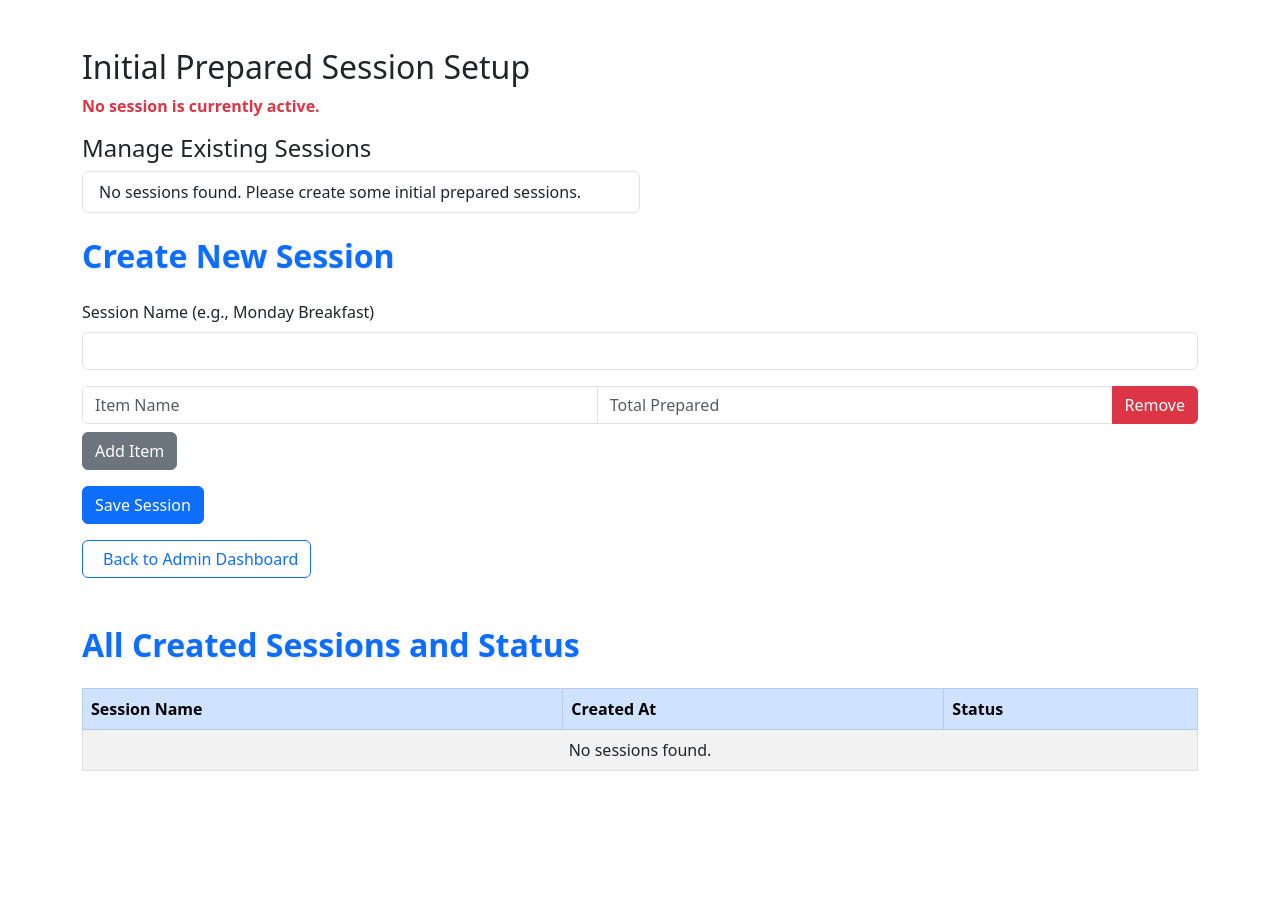
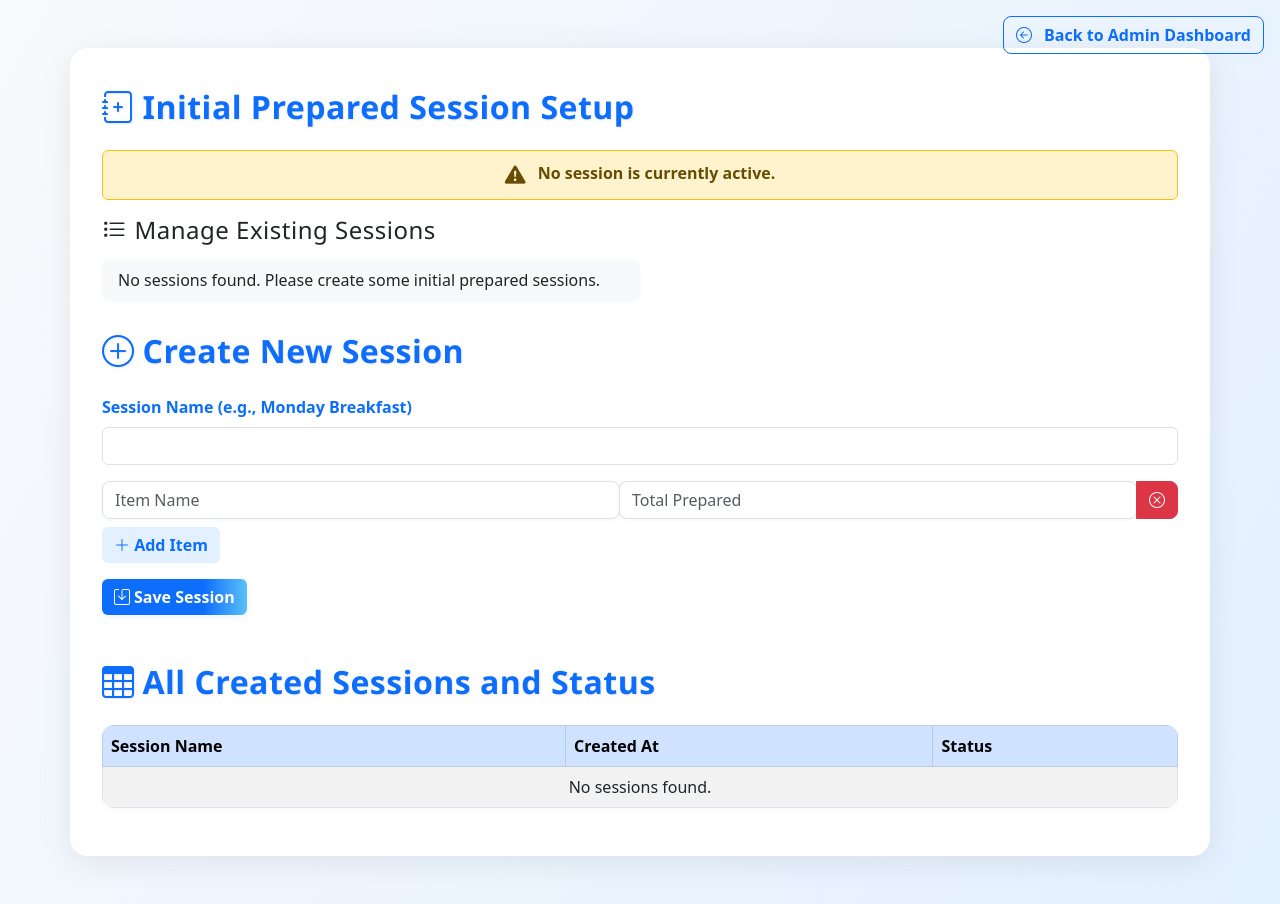
Before and after one commit to Manju050/foodTracking, a Flask app: page /admin/initial_prepared in a window 1280 px wide. Before the commit the page ends 771 px from the top, so only its background shows below. Run offline with Flask 3, Linux system fonts and the light colour scheme; a user stored in the database is signed in.

Commit message:
few changes to sessions

```diff
--- a/templates/initial_prepared.html
+++ b/templates/initial_prepared.html
@@ -6,13 +6,97 @@
   <meta name="viewport" content="width=device-width, initial-scale=1.0">
 
   <link href="https://cdn.jsdelivr.net/npm/bootstrap@5.3.0/dist/css/bootstrap.min.css" rel="stylesheet" />
+  <link rel="stylesheet" href="https://cdn.jsdelivr.net/npm/bootstrap-icons@1.10.5/font/bootstrap-icons.css">
   <style>
+    body {
+      background: linear-gradient(120deg, #f8fafc 0%, #e3f0ff 100%);
+      min-height: 100vh;
+    }
+    .container {
+      background: #fff;
+      border-radius: 18px;
+      box-shadow: 0 6px 32px rgba(0,0,0,0.08);
+      padding: 2.5rem 2rem 2rem 2rem;
+      margin-top: 3rem;
+      margin-bottom: 3rem;
+    }
     .active-session {
       font-weight: 700;
       color: #0d6efd;
       background-color: #dbe4ff;
       border-radius: 5px;
       padding: 0.3rem 0.6rem;
+      box-shadow: 0 1px 4px rgba(13,110,253,0.08);
+    }
+    .list-group-item {
+      background: #f8f9fa;
+      border: none;
+      border-radius: 8px !important;
+      margin-bottom: 0.5rem;
+      box-shadow: 0 1px 4px rgba(0,0,0,0.04);
+    }
+    .list-group-item .btn-primary {
+      background: linear-gradient(90deg, #0d6efd 70%, #5bc0f8 100%);
+      border: none;
+    }
+    .form-label {
+      font-weight: 600;
+      color: #0d6efd;
+    }
+    .input-group input {
+      border-radius: 8px !important;
+      box-shadow: 0 1px 4px rgba(0,0,0,0.04);
+    }
+    .btn-secondary {
+      background: #e3f0ff;
+      color: #0d6efd;
+      border: none;
+      font-weight: 600;
+      transition: background 0.2s;
+    }
+    .btn-secondary:hover {
+      background: #b6d4fe;
+      color: #0a58ca;
+    }
+    .btn-primary {
+      background: linear-gradient(90deg, #0d6efd 70%, #5bc0f8 100%);
+      border: none;
+      font-weight: 600;
+      box-shadow: 0 2px 8px rgba(13,110,253,0.08);
+    }
+    .btn-outline-primary {
+      border-radius: 8px;
+      font-weight: 600;
+    }
+    .table {
+      border-radius: 12px;
+      overflow: hidden;
+      background: #f8fafc;
+      box-shadow: 0 1px 8px rgba(0,0,0,0.04);
+    }
+    .table th, .table td {
+      vertical-align: middle;
+    }
+    .badge {
+      font-size: 1rem;
+      padding: 0.5em 1em;
+      border-radius: 8px;
+    }
+    h2, h4 {
+      letter-spacing: 0.5px;
+      font-family: 'Segoe UI', 'Arial', sans-serif;
+    }
+    .input-group .btn-danger {
+      border-radius: 8px;
+      margin-left: 0.5rem;
+    }
+    @media (max-width: 768px) {
+      .container {
+        padding: 1rem;
+      }
+      .list-group.w-50 {
+        width: 100% !important;
+      }
     }
   </style>
   <script>
@@ -23,7 +107,9 @@
       row.innerHTML = `
         <input type="text" name="item_name" placeholder="Item Name" class="form-control" required />
         <input type="number" name="total_prepared" min="0" placeholder="Total Prepared" class="form-control" required />
-        <button type="button" class="btn btn-danger" onclick="this.parentNode.remove()">Remove</button>`;
+        <button type="button" class="btn btn-danger" onclick="this.parentNode.remove()">
+          <i class="bi bi-x-circle"></i>
+        </button>`;
       container.appendChild(row);
     }
     window.onload = () => addItemRow();
@@ -41,25 +127,38 @@
       {% endif %}
     {% endwith %}
   <div class="container my-5">
-    <h2>Initial Prepared Session Setup</h2>
-
+    <h2 class="text-primary fw-bold mb-4" style="text-shadow: 1px 1px 2px rgba(0,0,0,0.1);">
+      <i class="bi bi-journal-plus me-2"></i>Initial Prepared Session Setup
+    </h2>
+  <div style="position: absolute; top: 1rem; right: 1rem; z-index: 1050;">
+    <a href="{{ url_for('admin_dashboard') }}" class="btn btn-outline-primary">
+      <i class="bi bi-arrow-left-circle me-2"></i> Back to Admin Dashboard
+    </a>
+  </div>
     {% if active_session %}
-      <p>Current Active Session: <span class="active-session">{{ active_session.session_name }}</span> (Created on {{ active_session.created_at.strftime('%Y-%m-%d %H:%M') }})</p>
+      <p>Current Active Session: <span class="active-session">{{ active_session.session_name }}</span> <span class="text-muted small">(Created on {{ active_session.created_at.strftime('%Y-%m-%d %H:%M') }})</span></p>
     {% else %}
-      <p class="text-danger fw-bold">No session is currently active.</p>
+      <div class="alert alert-warning text-center fw-bold py-2" style="font-size: 1rem; border: 1.5px solid #ffc107;">
+      <i class="bi bi-exclamation-triangle-fill me-2" style="font-size: 1.3rem; vertical-align: middle;"></i>
+      No session is currently active.
+      </div>
     {% endif %}
 
     <section class="mb-4">
-      <h4>Manage Existing Sessions</h4>
+      <h4 class="mb-3"><i class="bi bi-list-task me-2"></i>Manage Existing Sessions</h4>
       <ul class="list-group w-50">
         {% for session in sessions %}
           <li class="list-group-item d-flex justify-content-between align-items-center">
+            <div>
               {% if active_session and session.id == active_session.id %}
                 <span class="active-session">{{ session.session_name }} ({{ session.created_at.strftime('%Y-%m-%d %H:%M') }})</span>
               {% else %}
                 {{ session.session_name }} ({{ session.created_at.strftime('%Y-%m-%d %H:%M') }})
               {% endif %}
-            <a href="{{ url_for('manage_session_items', session_id=session.id) }}" class="btn btn-sm btn-primary">Manage Items</a>
+            </div>
+            <a href="{{ url_for('manage_session_items', session_id=session.id) }}" class="btn btn-sm btn-primary">
+              <i class="bi bi-pencil-square"></i> Manage Items
+            </a>
           </li>
         {% else %}
           <li class="list-group-item">No sessions found. Please create some initial prepared sessions.</li>
@@ -68,26 +167,26 @@
     </section>
 
     <h2 class="text-left text-primary fw-bold my-4" style="text-shadow: 1px 1px 2px rgba(0,0,0,0.1);">
-Create New Session
+      <i class="bi bi-plus-circle me-2"></i>Create New Session
     </h2>
-    <form method="post">
+    <form method="post" autocomplete="off">
       <div class="mb-3">
         <label for="session_name" class="form-label">Session Name (e.g., Monday Breakfast)</label>
         <input type="text" name="session_name" id="session_name" class="form-control" required />
       </div>
       <div id="items-container"></div>
-      <button type="button" class="btn btn-secondary mb-3" onclick="addItemRow()">Add Item</button><br/>
-      <button type="submit" class="btn btn-primary">Save Session</button>
+      <button type="button" class="btn btn-secondary mb-3" onclick="addItemRow()">
+        <i class="bi bi-plus-lg"></i> Add Item
+      </button><br/>
+      <button type="submit" class="btn btn-primary">
+        <i class="bi bi-save me-1"></i>Save Session
+      </button>
     </form>
-    <div class="mt-3">
-      <a href="{{ url_for('admin_dashboard') }}" class="btn btn-outline-primary">
-        <i class="bi bi-arrow-left-circle me-2"></i> Back to Admin Dashboard
-      </a>
-    </div>
+
     <section class="mt-5">
 
       <h2 class="text-left text-primary fw-bold my-4" style="text-shadow: 1px 1px 2px rgba(0,0,0,0.1);">
-      All Created Sessions and Status
+        <i class="bi bi-table me-2"></i>All Created Sessions and Status
       </h2>
       <div class="table-responsive">
         <table class="table table-striped table-bordered align-middle">
@@ -105,9 +204,9 @@ Create New Session
                 <td>{{ session.created_at.strftime('%Y-%m-%d %H:%M') }}</td>
                 <td>
                   {% if session.is_active %}
-                    <span class="badge bg-success">Active</span>
+                    <span class="badge bg-success"><i class="bi bi-check-circle me-1"></i>Active</span>
                   {% else %}
-                    <span class="badge bg-secondary">Inactive</span>
+                    <span class="badge bg-secondary"><i class="bi bi-x-circle me-1"></i>Inactive</span>
                   {% endif %}
                 </td>
               </tr>
```
Lines whose indentation alone changed are shown as unchanged.
